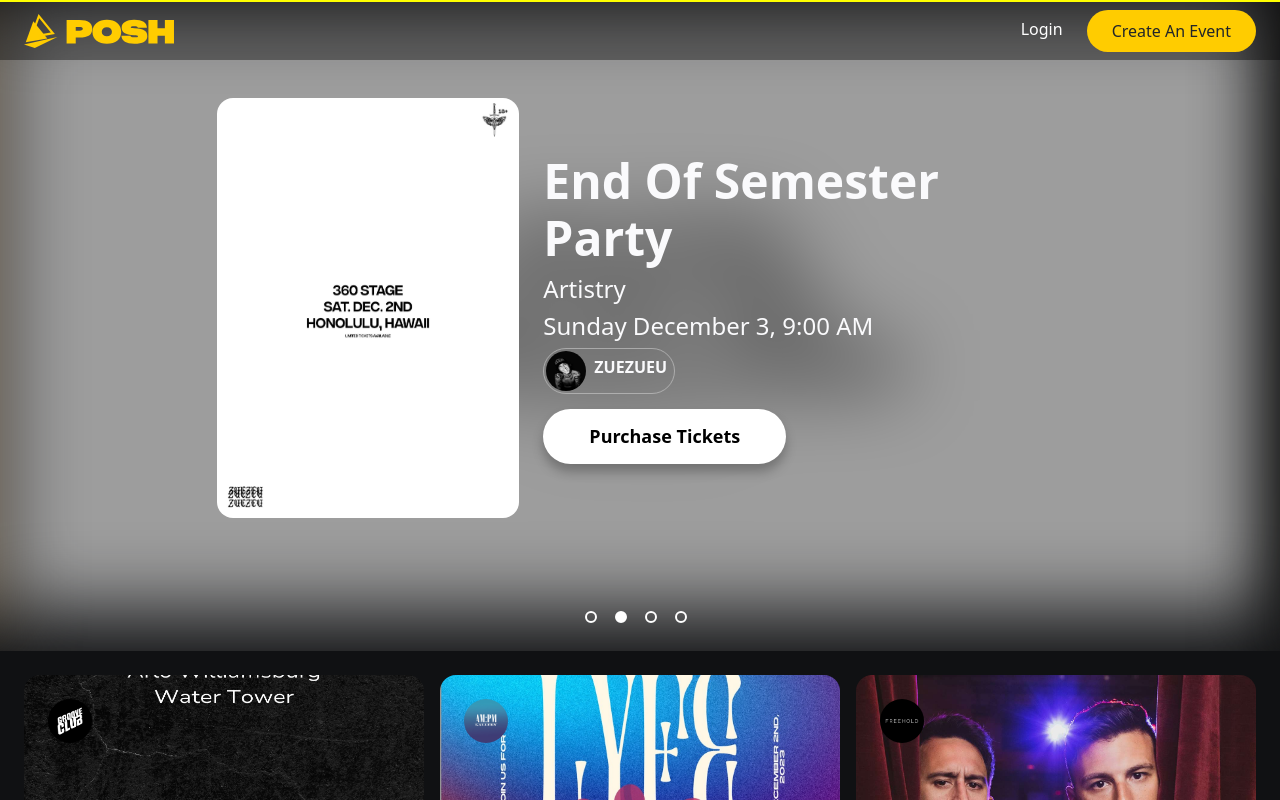
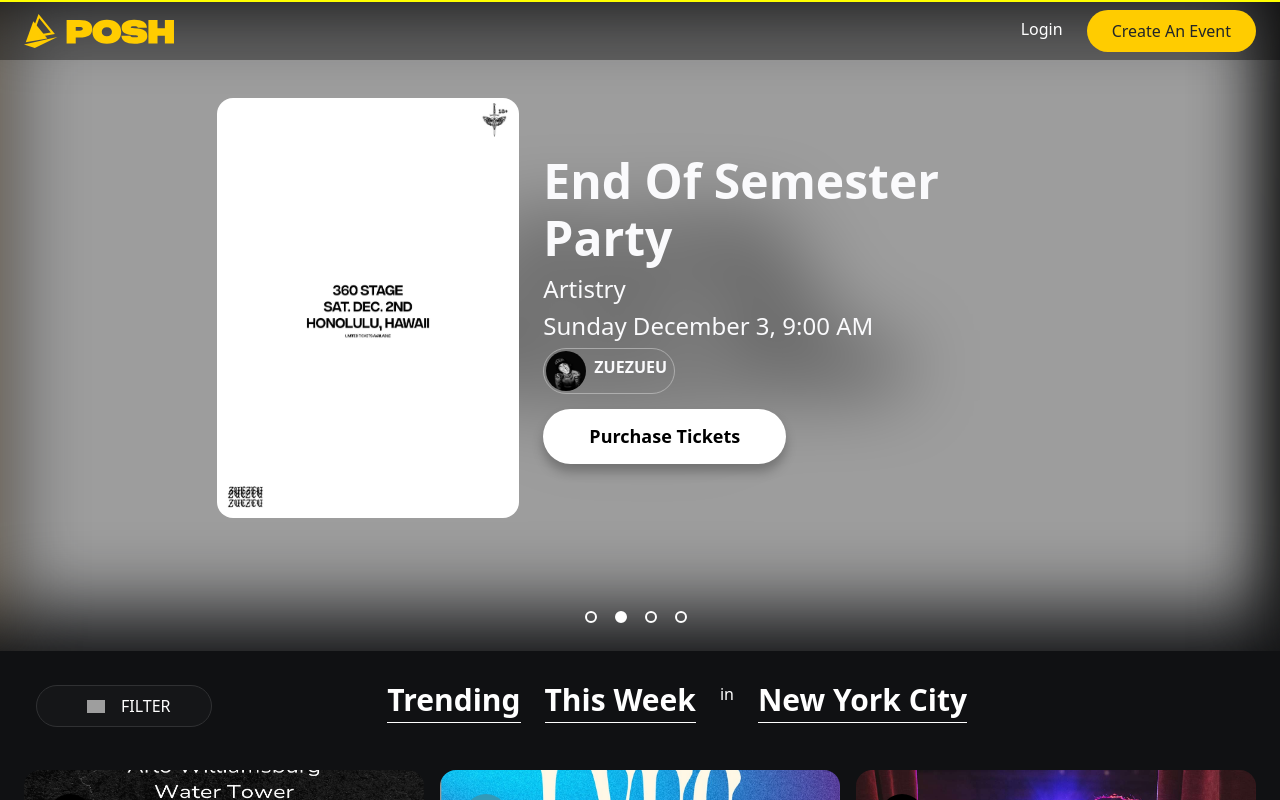
Before and after one commit to Youssof-Kandil/PoshvipDemo, a React (Create React App) app: page / in a window 1280 px wide. Shown: the top 800 px of the page. Built offline with nearby package versions, Linux system fonts and the light colour scheme; grey boxes are pictures that could not be loaded.

Commit message:
Finished The website

```diff
--- a/package.json
+++ b/package.json
@@ -3,10 +3,12 @@
   "version": "0.1.0",
   "private": true,
   "dependencies": {
+    "@fortawesome/fontawesome-free": "^6.4.2",
     "@testing-library/jest-dom": "^5.17.0",
     "@testing-library/react": "^13.4.0",
     "@testing-library/user-event": "^13.5.0",
     "bootstrap": "^5.3.2",
+    "font-awesome": "^4.7.0",
     "react": "^18.2.0",
     "react-dom": "^18.2.0",
     "react-scripts": "5.0.1",
--- a/src/App.css
+++ b/src/App.css
@@ -151,24 +151,63 @@
     box-shadow: none;
   }
 
+  .phones{
+    color: rgb(250, 250, 252);
+    font-size: 15px;
+    letter-spacing: .185em;
+    font-weight: 300;
+    display: none !important;
+    border-top: 1px solid #303133;
+    border-bottom: 1px solid #303133;
+  }
 
+  .border-right {
+    border-right: 1px solid #303133;
+  }
 
-
+  .desktop{
+    display: flex !important;
+  }
+  .desktop button {
+    padding: 0 50px;
+  }
+  .filter-input{
+    padding: 15px 0px 15px 150px !important;
+  }
 
 
   /* MEDIA QUERIES */
+  @media (max-width: 978px) {
+    .desktop p{
+      display: none;
+    }
+    .desktop button {
+      margin: 0 !important;
+      padding: 15px !important;
+    }
+    .filter-input {
+      padding:  15px 0px 15px 0px !important;
+    }
+  }
   @media (max-width: 768px) {
     .carousel {
       display: none;
     }
+    .desktop{
+      display: none !important;
+    }
     .nav{
       position: static;
+    }
+    .phones{
+      display: flex !important;
     }
   }
   @media (max-width: 578px) {
     .carousel {
       display: none;
     }
+
     .nav{
       display: none !important;
     }
--- a/src/Components/EEfilterBar.jsx
+++ b/src/Components/EEfilterBar.jsx
@@ -1,7 +1,82 @@
-import React from 'react'
+import React from 'react';
 
 export default function EEfilterBar() {
+  const handleMouseOver = (e) => {
+    e.currentTarget.style.color = '#03b2cb';
+    e.currentTarget.style.borderColor = '#03b2cb';
+    e.currentTarget.style.transition = 'color 0.2s ease-in-out, border-color 0.3s ease-in-out';
+  };
+
+  const handleMouseOut = (e) => {
+    e.currentTarget.style.color = '';
+    e.currentTarget.style.borderColor = '';
+    e.currentTarget.style.transition = 'color 0.2s ease-in-out, border-color 0.3s ease-in-out';
+  };
   return (
-    <div>EEfilterBar</div>
-  )
+    <>
+      <div className=" pt-3 px-4 justify-content-center align-items-center row desktop ">
+
+        <div className="col-3 col-md-2 ps-4 ">
+          <button
+            className="btn d-flex text-white align-items-center justify-self-start py-2 rounded-5 align-self-start"
+            style={{
+              backgroundColor: '#151618',
+              border: '1px solid #303133',
+              fontSize: '16px',
+              fontWeight: 'lighter',
+            }}
+            onMouseOver={(e)=>e.currentTarget.style.backgroundColor = '#03b2cb'}
+            onMouseOut={  (e)=>  e.currentTarget.style.backgroundColor = '#151618'}
+
+          >
+            <img
+              src="https://posh-b2.s3.us-east-2.amazonaws.com/filter.svg"
+              alt=""
+              className="img-fluid"
+              style={{ width: '18px' }}
+            />
+            <p className="ps-3 m-0 pe-2 hideable">FILTER</p>
+          </button>
+        </div>
+
+
+        <div className="d-flex justify-content-start align-items-center pe-5 col-9 col-md-10 text-white filter-input" >
+         <div className="d-flex justify-content-center ps-3">
+         <h4 className='me-4 pb-1' style={{
+            borderBottom: '1px solid #fff',
+            fontSize: '30px' ,fontWeight:'900'
+          }}
+            onMouseOver={handleMouseOver}
+            onMouseOut={handleMouseOut}
+          >Trending</h4>
+          <h4 className='me-4 pb-1' style={{
+            borderBottom: '1px solid #fff',
+            fontSize: '30px' ,fontWeight:'900'
+          }}
+          onMouseOver={handleMouseOver}
+            onMouseOut={handleMouseOut}
+          >This Week</h4>
+          <p className='me-4 ' style={{fontWeight:'lighter'}}>in</p>
+          <h4 className ='pb-1' style={{
+            borderBottom: '1px solid #fff',
+            fontSize: '30px',fontWeight:'900'
+          }}
+          onMouseOver={handleMouseOver}
+            onMouseOut={handleMouseOut}
+          >New York City</h4>
+         </div>
+        </div>
+      </div>
+
+      <div className='phones flex-nowrap  row align-items-center justify-content-center' >
+    <div className="col-6 text-center py-2 border-right">
+    <i class="fa-solid fa-star"></i> <span>FEATURED</span>
+        </div>
+    <div className="col-6 text-center py-2">
+    <i class="fa-solid fa-filter"></i> <span>FILTER</span>
+
+    </div>
+    </div>
+    </>
+  );
 }
--- a/src/Components/ExploreEvents.jsx
+++ b/src/Components/ExploreEvents.jsx
@@ -1,6 +1,7 @@
 import React from 'react'
 import EEcarousel from './EEcarousel'
 import EEResults from './EEResults'
+import EEfilterBar from './EEfilterBar'
 
 export default function ExploreEvents() {
   return (
@@ -8,6 +9,7 @@
     <div className='yellow-strip'></div>
     <div className='padding'>
     <EEcarousel/>
+    <EEfilterBar/>
     <EEResults/>
     </div>
 
--- a/src/index.js
+++ b/src/index.js
@@ -8,6 +8,7 @@
 import "slick-carousel/slick/slick.css";
 import "slick-carousel/slick/slick-theme.css";
 
+import "@fortawesome/fontawesome-free/css/all.min.css"
 const root = ReactDOM.createRoot(document.getElementById('root'));
 root.render(
   <React.StrictMode>
```
Also changed, not shown: 1 other file (tests, documents, lock files or other folders).
